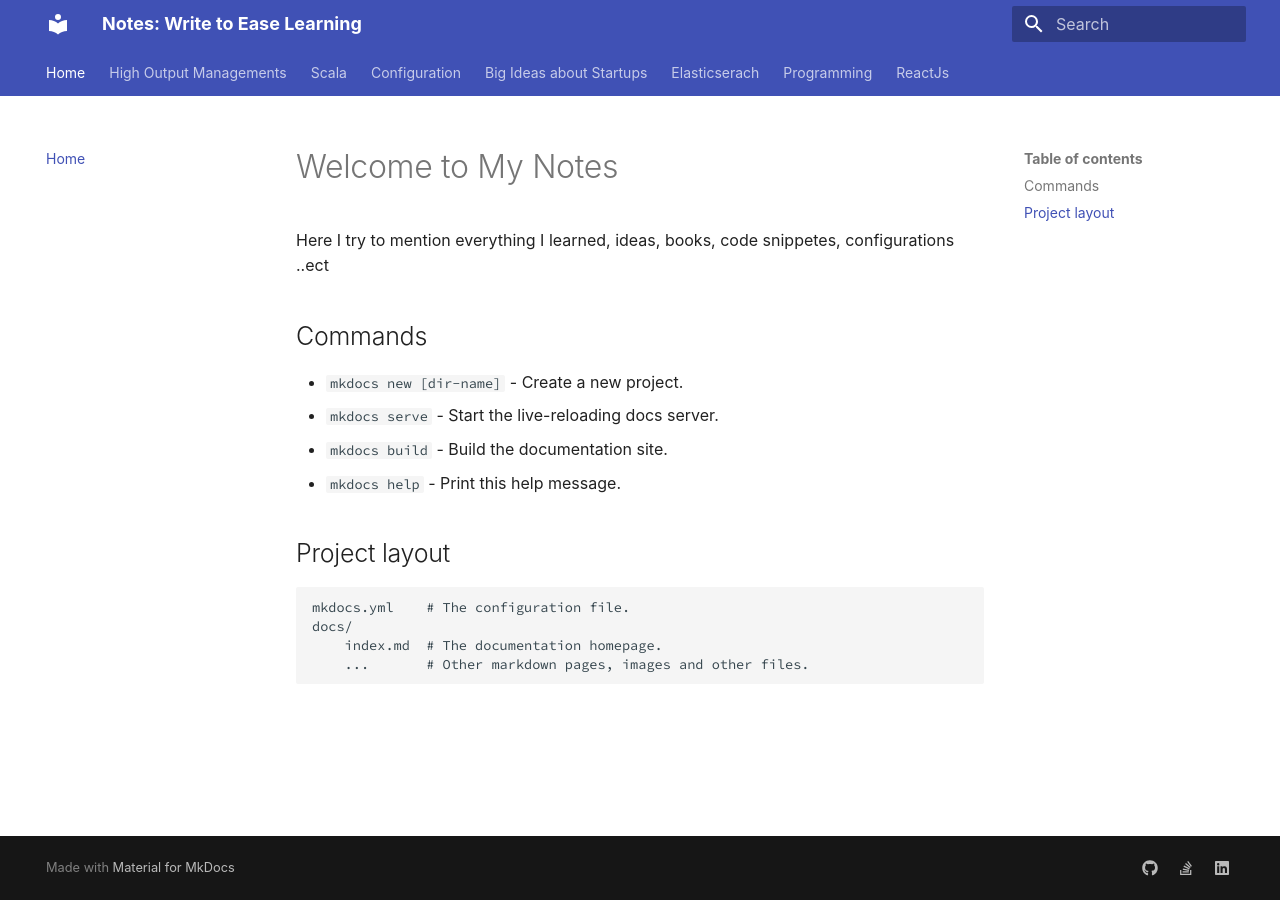
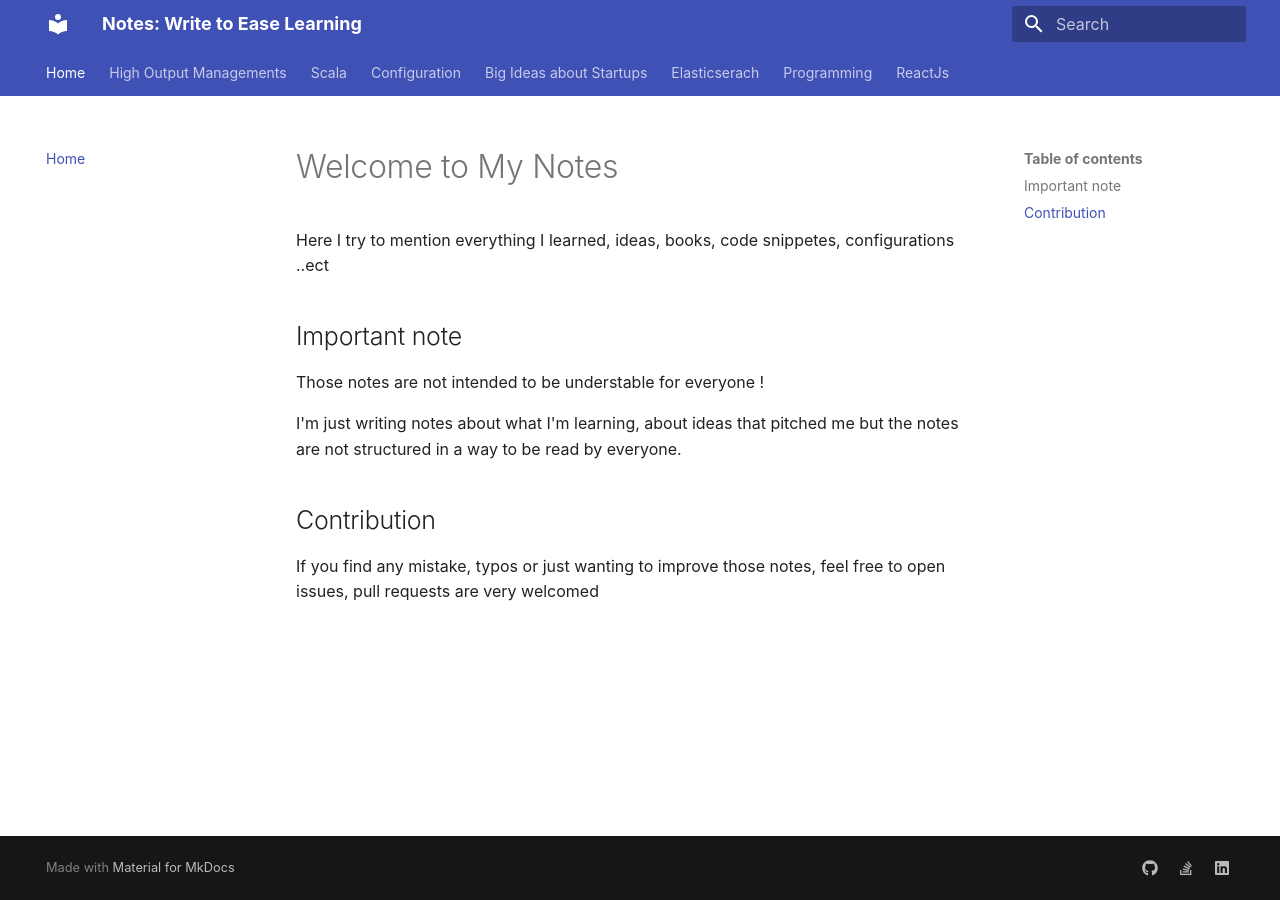
Before and after one commit to mohammedi-haroune/notes, an MkDocs documentation site: the page built from docs/index.md, in a window 1280 px wide. Built offline with MkDocs 1.6.1 and Material for MkDocs 9.7.7, drawn with Linux system fonts in a browser that asks for light colours; some web fonts are replaced.

Commit message:
refactor: clean index.md

```diff
--- a/docs/index.md
+++ b/docs/index.md
@@ -1,16 +1,10 @@
 # Welcome to My Notes
 Here I try to mention everything I learned, ideas, books, code snippetes, configurations ..ect
 
-## Commands
+## Important note
+Those notes are not intended to be understable for everyone !
 
-* `mkdocs new [dir-name]` - Create a new project.
-* `mkdocs serve` - Start the live-reloading docs server.
-* `mkdocs build` - Build the documentation site.
-* `mkdocs help` - Print this help message.
+I'm just writing notes about what I'm learning, about ideas that pitched me but the notes are not structured in a way to be read by everyone.
 
-## Project layout
-
-    mkdocs.yml    # The configuration file.
-    docs/
-        index.md  # The documentation homepage.
-        ...       # Other markdown pages, images and other files.
+## Contribution
+If you find any mistake, typos or just wanting to improve those notes, feel free to open issues, pull requests are very welcomed
```
